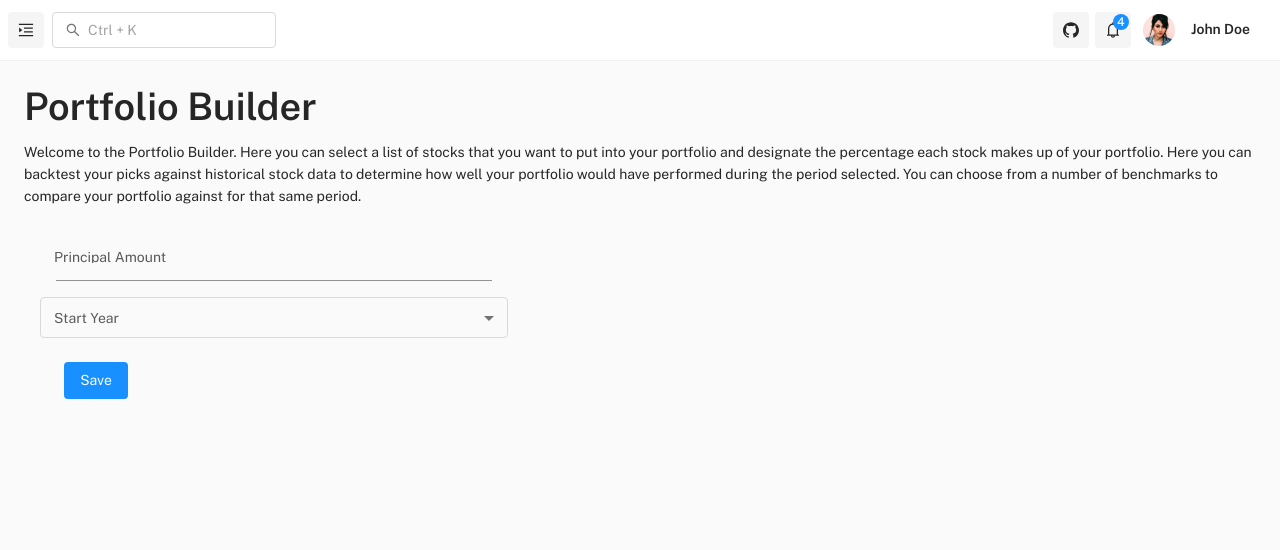
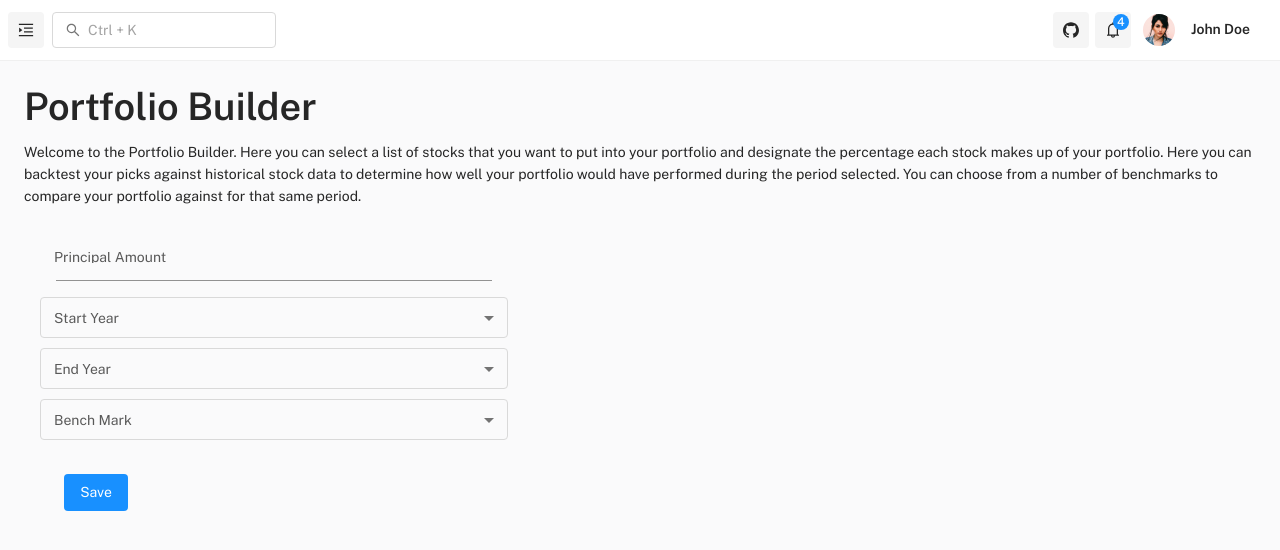
Before and after one commit to acrodemocide/web.portfolio-analyzer, a React (Create React App) app: page /portfolio-builder in a window 1280 px wide. Shown: the top 550 px of the page. Built offline with nearby package versions, Linux system fonts and the light colour scheme.

Commit message:
Updated styling for select box so that we have a margin on the bottom. Updated portfolio-builder to acknowledge all form inputs as part of the save.

```diff
--- a/src/components/form/form-fields/form-select-input.tsx
+++ b/src/components/form/form-fields/form-select-input.tsx
@@ -1,5 +1,6 @@
 import { FormControl, InputLabel, MenuItem, Select, SelectChangeEvent } from '@mui/material';
 import { ReactNode } from 'react';
+import { styled } from '@mui/system';
 
 export interface FormSelectInputProps {
     label: string;
@@ -8,9 +9,17 @@ export interface FormSelectInputProps {
     onChange: (event: SelectChangeEvent<string>, child: ReactNode) => void;
 }
 
+const StyledFormControl = styled(FormControl, {
+    shouldForwardProp: () => true,
+    name: 'asdf',
+    slot: 'Root'
+})(() => ({
+    marginBottom: '10px'
+}));
+
 export const FormSelectInput = ({ label, value, menuItems, onChange }: FormSelectInputProps) => {
     return (
-        <FormControl fullWidth>
+        <StyledFormControl fullWidth>
             <InputLabel>{label}</InputLabel>
             <Select value={value} label={label} onChange={onChange}>
                 {menuItems.map((item: string) => {
@@ -19,6 +28,6 @@ export const FormSelectInput = ({ label, value, menuItems, onChange }: FormSelec
                     return <MenuItem value={item}>{item}</MenuItem>;
                 })}
             </Select>
-        </FormControl>
+        </StyledFormControl>
     );
 };
--- a/src/pages/portfolio-builder/portfolio-builder.tsx
+++ b/src/pages/portfolio-builder/portfolio-builder.tsx
@@ -5,10 +5,13 @@ import { useState } from 'react';
 import { Form } from '../../components/form/form';
 import { FormTextInput } from '../../components/form/form-fields/form-text-input';
 
-const handleSubmit = (startYear: string) => {
+const handleSubmit = (principalAmount: string, startYear: string, endYear: string, benchMark: string) => {
     const header = 'Submitted!\n';
+    const principalAmountStr = `principalAmount: ${principalAmount}\n`;
     const startYearStr = `startYear: ${startYear}\n`;
-    const message = `${header}${startYearStr}`;
+    const endYearStr = `endYear: ${endYear}\n`;
+    const benchMarkStr = `benchMark: ${benchMark}\n`;
+    const message = `${header}${principalAmountStr}${startYearStr}${endYearStr}${benchMarkStr}`;
 
     alert(message);
 };
@@ -25,6 +28,8 @@ const text =
 const PortfolioBuilder = () => {
     const [formPrincipalAmount, setFormPrincipalAmount] = useState('');
     const [formStartYear, setFormStartYear] = useState('');
+    const [formEndYear, setFormEndYear] = useState('');
+    const [formBenchMark, setFormBenchMark] = useState('');
 
     return (
         <React.Fragment>
@@ -36,7 +41,7 @@ const PortfolioBuilder = () => {
             </Typography>
             <Form
                 handleSubmit={() => {
-                    handleSubmit(formStartYear);
+                    handleSubmit(formPrincipalAmount, formStartYear, formEndYear, formBenchMark);
                 }}
             >
                 <FormTextInput
@@ -53,6 +58,22 @@ const PortfolioBuilder = () => {
                         setFormStartYear(e.target.value);
                     }}
                 />
+                <FormSelectInput
+                    label={'End Year'}
+                    menuItems={['2020', '2021', '2022']}
+                    value={formEndYear}
+                    onChange={(e) => {
+                        setFormEndYear(e.target.value);
+                    }}
+                />
+                <FormSelectInput
+                    label={'Bench Mark'}
+                    menuItems={['S&P 500', 'DJIA', 'NASDAQ']}
+                    value={formBenchMark}
+                    onChange={(e) => {
+                        setFormBenchMark(e.target.value);
+                    }}
+                />
             </Form>
         </React.Fragment>
     );
```
